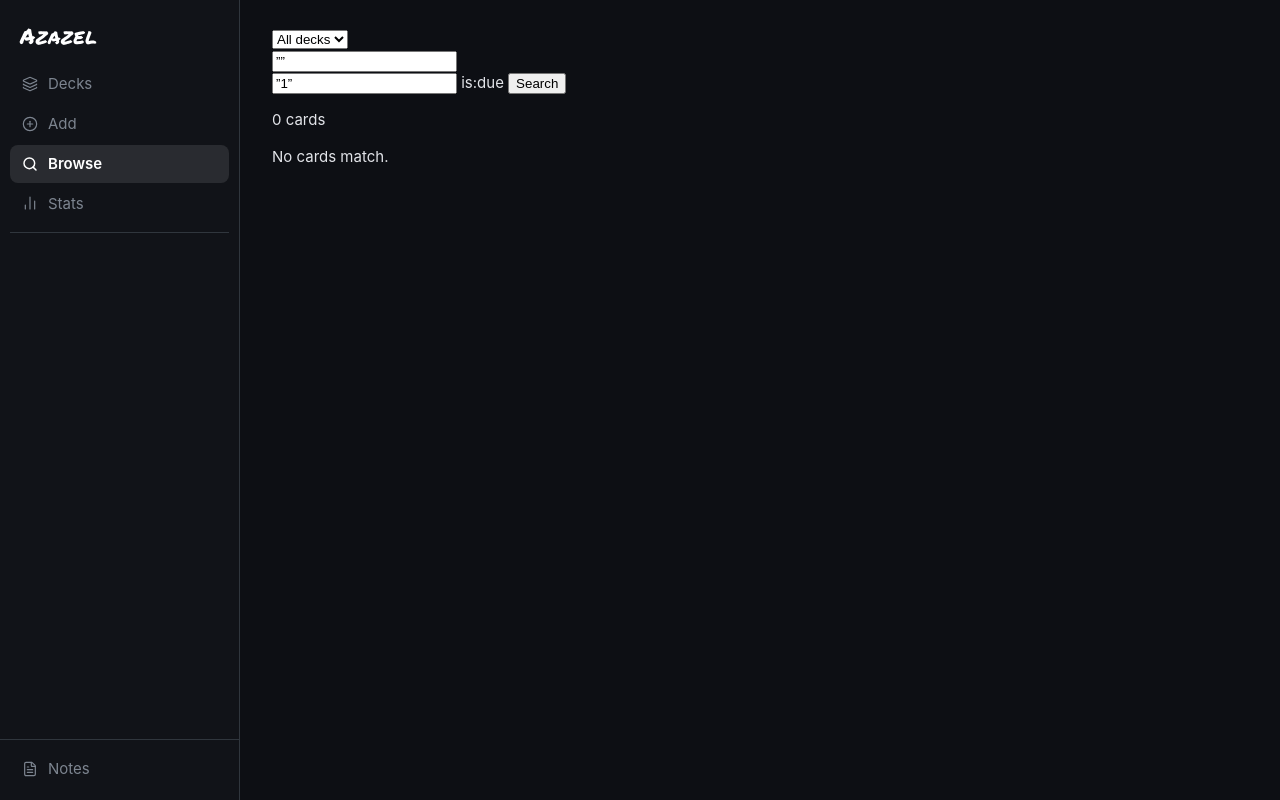
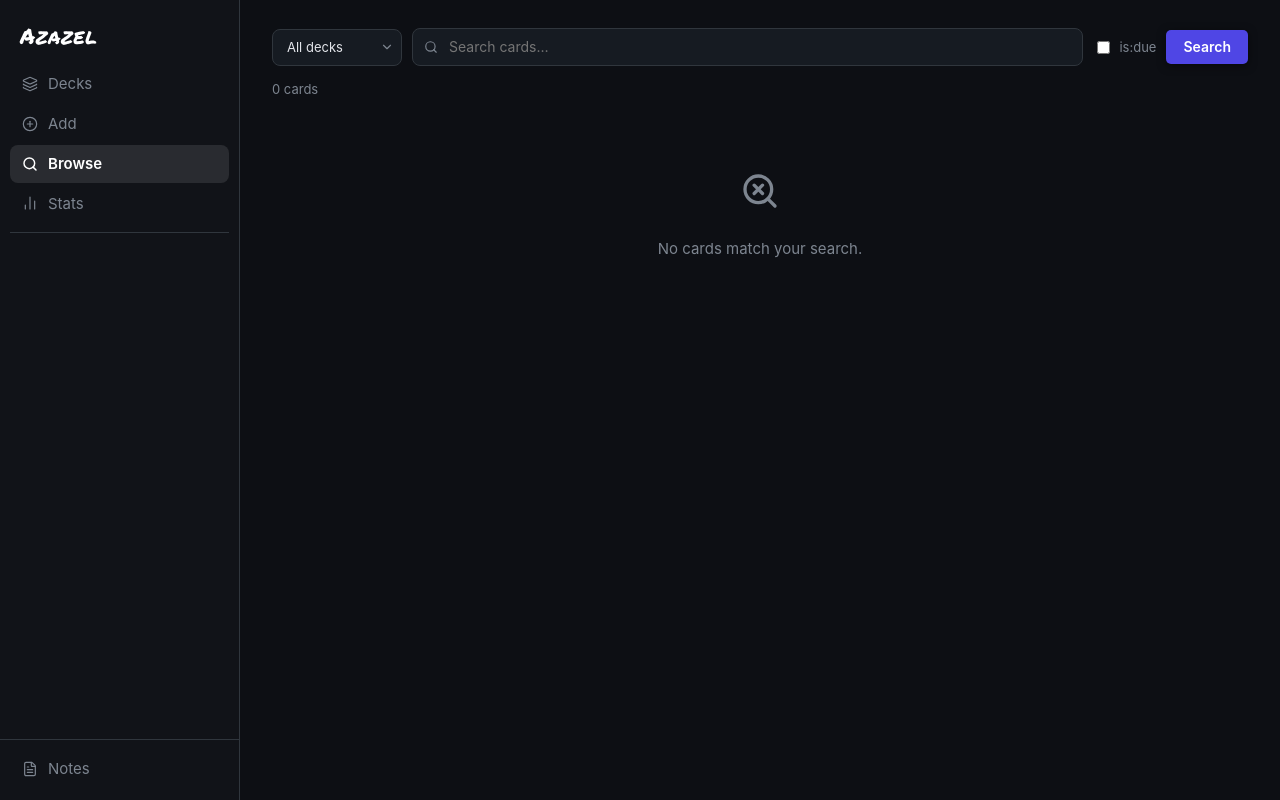
Before and after one commit to Nishanth-Siraj/my-notes-app, a FastAPI app: page /quiz/browse in a window 1280 px wide. Run offline with FastAPI, Linux system fonts and the light colour scheme; data comes from the database, SQL or seed files in the repository; data that the repository does not hold is empty; some libraries are stand-ins or nearby versions.

Commit message:
Rewrite browse template fresh + CSS v5
Full rewrite of anki_browse.html to guarantee new code ships.
Adds empty state with icon, cleaner badge class logic, link separator.
Bumps CSS to v5 to force browser cache refresh.

Co-Authored-By: Claude Sonnet 4.6 <noreply@anthropic.com>

```diff
--- a/notes_app/static/anki.css
+++ b/notes_app/static/anki.css
@@ -699,6 +699,8 @@ table.decks, table.overview-counts, table.info, table.log, table.counts-table {
 .br-tag { display: inline-flex; padding: 1px 7px; border-radius: 4px; font-size: 11px; background: var(--frame); color: var(--fg-subtle); margin: 1px 2px; }
 .br-link { font-size: 12px; color: var(--fg-subtle); }
 .br-link:hover { color: var(--fg); }
+.br-link-sep { font-size: 12px; color: var(--border); margin: 0 2px; }
+.br-empty { display: flex; flex-direction: column; align-items: center; justify-content: center; padding: 60px 20px; color: var(--fg-subtle); text-align: center; }
 
 /* add card gradient backgrounds */
 .ac-card.grad-blue { background: linear-gradient(135deg, rgba(29,78,216,.15) 0%, var(--canvas) 60%); }
--- a/notes_app/templates/anki_base.html
+++ b/notes_app/templates/anki_base.html
@@ -17,7 +17,7 @@
   <link rel="stylesheet" href="https://fonts.googleapis.com/css2?family=Permanent+Marker&display=swap">
   <link rel="stylesheet" href="https://cdnjs.cloudflare.com/ajax/libs/KaTeX/0.16.11/katex.min.css">
   <link rel="stylesheet" href="https://cdnjs.cloudflare.com/ajax/libs/highlight.js/11.9.0/styles/github-dark.min.css">
-  <link rel="stylesheet" href="{{ url_for('static', path='anki.css') }}?v=4">
+  <link rel="stylesheet" href="{{ url_for('static', path='anki.css') }}?v=5">
 </head>
 <body class="anki {% block bodyclass %}{% endblock %}">
 
--- a/notes_app/templates/anki_browse.html
+++ b/notes_app/templates/anki_browse.html
@@ -4,66 +4,109 @@
 {% block bodyclass %}browser{% endblock %}
 
 {% block content %}
-<form class=”br-search-bar” method=”get” action=”/quiz/browse”>
-  <div class=”br-deck-sel-wrap”>
-    <select name=”deck” class=”br-deck-sel” onchange=”this.form.submit()”>
-      <option value=””>All decks</option>
-      {% for d in decks %}<option value=”{{ d }}” {% if d == deck %}selected{% endif %}>{{ d }}</option>{% endfor %}
+{# Browse v2 — styled search bar, deck/due badges, tag chips #}
+
+<form class="br-search-bar" method="get" action="/quiz/browse">
+  <div class="br-deck-sel-wrap">
+    <select name="deck" class="br-deck-sel" onchange="this.form.submit()">
+      <option value="">All decks</option>
+      {% for d in decks %}
+        <option value="{{ d }}" {% if d == deck %}selected{% endif %}>{{ d }}</option>
+      {% endfor %}
     </select>
-    <i data-lucide=”chevron-down” class=”br-deck-chevron”></i>
+    <i data-lucide="chevron-down" class="br-deck-chevron"></i>
   </div>
-  <div class=”br-search-wrap”>
-    <i data-lucide=”search” class=”br-search-icon”></i>
-    <input type=”search” name=”q” value=”{{ q }}” class=”br-search-input” placeholder=”Search cards (type text, then press Enter)” autocomplete=”off”>
-    {% if tag %}<input type=”hidden” name=”tag” value=”{{ tag }}”>{% endif %}
+  <div class="br-search-wrap">
+    <i data-lucide="search" class="br-search-icon"></i>
+    <input type="search" name="q" value="{{ q }}" class="br-search-input"
+           placeholder="Search cards…" autocomplete="off">
+    {% if tag %}<input type="hidden" name="tag" value="{{ tag }}">{% endif %}
   </div>
-  <label class=”br-chk”><input type=”checkbox” name=”due” value=”1” {% if due_only %}checked{% endif %} onchange=”this.form.submit()”> is:due</label>
-  <button class=”abtn primary” type=”submit”>Search</button>
+  <label class="br-chk">
+    <input type="checkbox" name="due" value="1"
+           {% if due_only %}checked{% endif %}
+           onchange="this.form.submit()">
+    is:due
+  </label>
+  <button class="abtn primary" type="submit">Search</button>
 </form>
 
-<p class=”br-count”>{{ cards|length }} card{{ '' if cards|length == 1 else 's' }}{% if deck %} in {{ deck }}{% endif %}{% if q %} matching “{{ q }}”{% endif %}{% if tag %} tagged {{ tag }}{% endif %}{% if due_only %} that are due{% endif %}</p>
+<p class="br-count">
+  {{ cards|length }} card{{ '' if cards|length == 1 else 's' }}{% if deck %} in <strong>{{ deck }}</strong>{% endif %}{% if q %} matching "<em>{{ q }}</em>"{% endif %}{% if tag %} tagged <em>{{ tag }}</em>{% endif %}{% if due_only %} · due only{% endif %}
+</p>
 
 {% if cards %}
-<div class=”panel br-table-panel”>
-<table class=”browse”>
+<div class="panel br-table-panel">
+  <table class="browse">
     <thead>
-    <tr><th>Sort Field</th><th>Deck</th><th>Due</th><th>Interval</th><th>Ease</th><th>Reviews</th><th>Lapses</th><th>Tags</th><th></th></tr>
+      <tr>
+        <th>Sort Field</th>
+        <th>Deck</th>
+        <th>Due</th>
+        <th>Interval</th>
+        <th>Ease</th>
+        <th>Reviews</th>
+        <th>Lapses</th>
+        <th>Tags</th>
+        <th></th>
+      </tr>
     </thead>
     <tbody>
     {% for c in cards %}
-    <tr class=”row {{ c.queue }}” data-href=”/quiz/cards/{{ c.id }}/edit”>
-      <td class=”sf”>{{ c.sort_field or '(empty)' }}</td>
-      <td><span class=”br-deck-badge”>{{ c.deck }}</span></td>
-      <td><span class=”br-due-badge {{ 'br-due-now' if c.due else 'br-due-ok' }} {{ 'br-due-learn' if c.queue == 'learn' else '' }}”>{{ c.due_display }}</span></td>
-      <td class=”br-num”>{% if c.interval_days %}{{ c.interval_days }}d{% else %}(new){% endif %}</td>
-      <td class=”br-num”>{{ (c.ease * 100)|round|int }}%</td>
-      <td class=”br-num”>{{ c.reps }}</td>
-      <td class=”br-num”>{{ c.lapses }}</td>
-      <td class=”tags”>{% for t in c.tags %}<span class=”br-tag”>{{ t }}</span>{% endfor %}</td>
-      <td class=”info”><a href=”/quiz/cards/{{ c.id }}” class=”br-link”>info</a> · <a href=”#” class=”br-link” data-move=”{{ c.id }}” data-deck=”{{ c.deck }}”>deck</a></td>
+      <tr class="row {{ c.queue }}" data-href="/quiz/cards/{{ c.id }}/edit">
+        <td class="sf">{{ c.sort_field or '(empty)' }}</td>
+        <td><span class="br-deck-badge">{{ c.deck }}</span></td>
+        <td>
+          <span class="br-due-badge
+            {%- if c.queue == 'learn' %} br-due-learn
+            {%- elif c.due %} br-due-now
+            {%- else %} br-due-ok{% endif %}">
+            {{ c.due_display }}
+          </span>
+        </td>
+        <td class="br-num">{% if c.interval_days %}{{ c.interval_days }}d{% else %}(new){% endif %}</td>
+        <td class="br-num">{{ (c.ease * 100)|round|int }}%</td>
+        <td class="br-num">{{ c.reps }}</td>
+        <td class="br-num">{{ c.lapses }}</td>
+        <td class="tags">{% for t in c.tags %}<span class="br-tag">{{ t }}</span>{% endfor %}</td>
+        <td class="info">
+          <a href="/quiz/cards/{{ c.id }}" class="br-link">info</a>
+          <span class="br-link-sep">·</span>
+          <a href="#" class="br-link" data-move="{{ c.id }}" data-deck="{{ c.deck }}">deck</a>
+        </td>
       </tr>
     {% endfor %}
     </tbody>
   </table>
 </div>
 {% else %}
-<p class=”center muted”>No cards match.</p>
+<div class="br-empty">
+  <i data-lucide="search-x" style="width:40px;height:40px;color:var(--fg-subtle);margin-bottom:12px"></i>
+  <p>No cards match your search.</p>
+</div>
 {% endif %}
+
 {% endblock %}
 
 {% block scripts %}
 <script>
+(function () {
   document.querySelectorAll('a[data-move]').forEach(function (a) {
     a.addEventListener('click', function (e) {
       e.preventDefault();
-    var v = prompt('Move card to deck:', a.dataset.deck); if (v === null || !v.trim()) return;
-    window.Notes.api('PUT', '/api/cards/' + a.dataset.move, { deck: v.trim() }).then(function () { location.reload(); })
+      var v = prompt('Move card to deck:', a.dataset.deck);
+      if (v === null || !v.trim()) return;
+      window.Notes.api('PUT', '/api/cards/' + a.dataset.move, { deck: v.trim() })
+        .then(function () { location.reload(); })
         .catch(function (err) { window.Notes.toast(err.message, true); });
     });
   });
   document.querySelectorAll('tr.row[data-href]').forEach(function (r) {
-  r.addEventListener('click', function (e) { if (!e.target.closest('a')) location.href = r.dataset.href; });
+    r.addEventListener('click', function (e) {
+      if (!e.target.closest('a')) location.href = r.dataset.href;
     });
+  });
+})();
 </script>
 {% endblock %}
 
```
Lines whose indentation alone changed are shown as unchanged.
